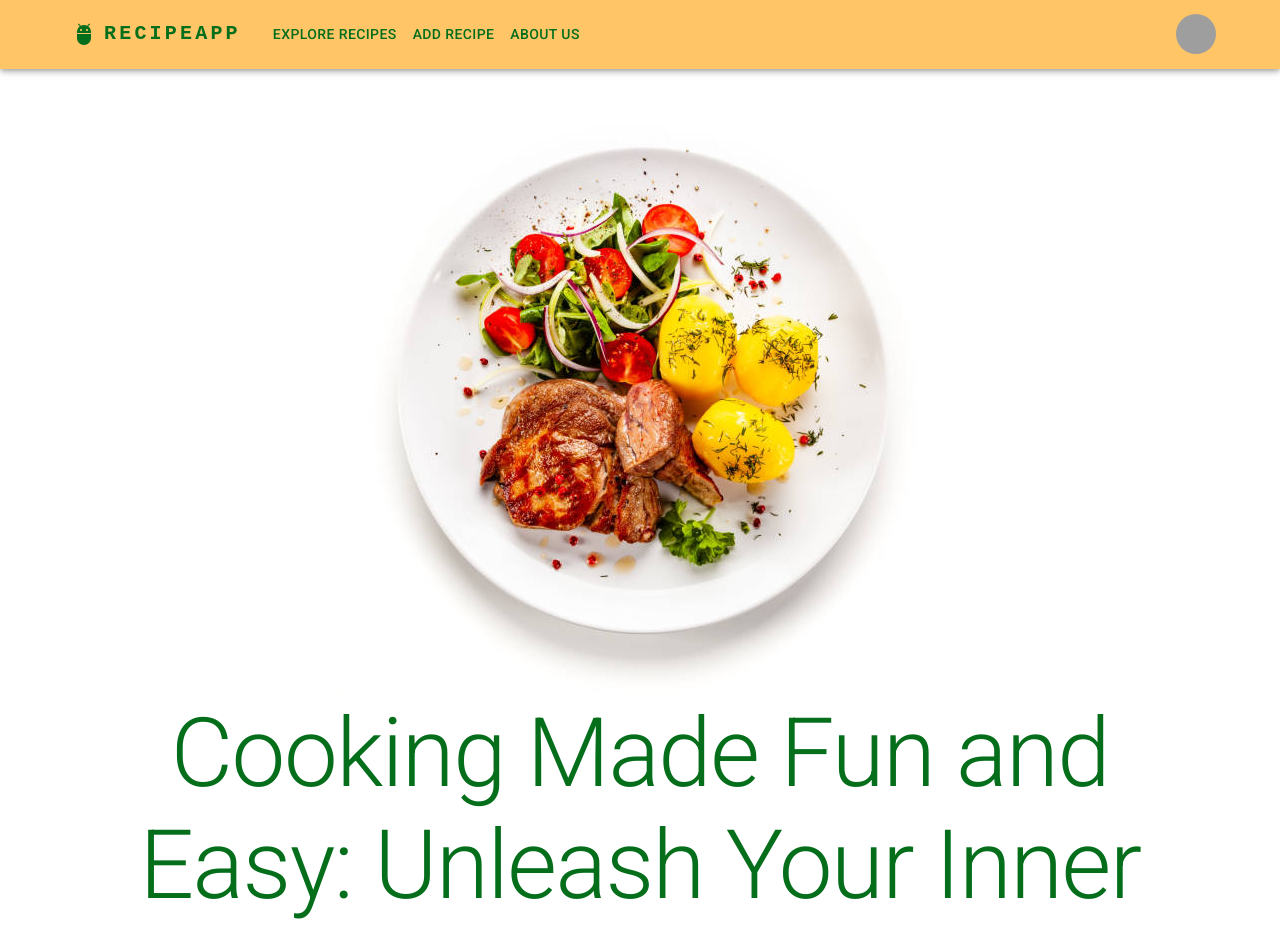
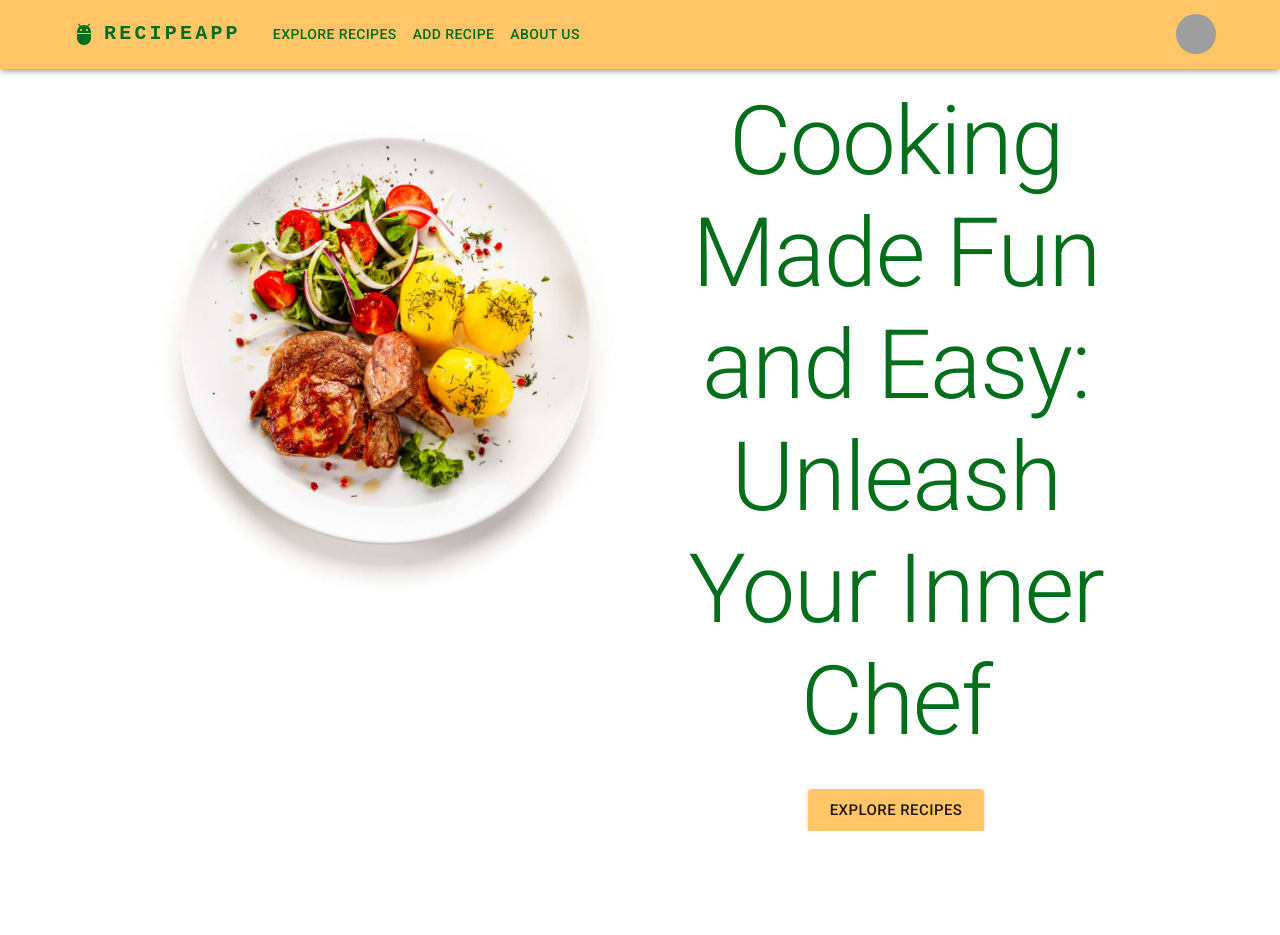
Before and after one commit to nlanzo/recipe-app, a React (Vite) app: page / in a window 1280 px wide. Shown: the top 935 px of the page. After the commit the page ends 831 px from the top, so only its background shows below. Built offline with nearby package versions, Linux system fonts and the light colour scheme; grey boxes are pictures that could not be loaded.

Commit message:
Refactor Home component layout for improved structure and styling

```diff
--- a/src/pages/Home.tsx
+++ b/src/pages/Home.tsx
@@ -11,13 +11,15 @@ export default function Home() {
 
   return (
     <Box component="div" sx={{ width: 0.8, margin: "auto" }}>
-      <Grid container justifyContent="center" alignItems="stretch">
+      <Grid container>
         {/* Splash Image */}
+        <Grid size={6}>
           <img
             src="./plate-of-food.jpg"
             alt="Plate of meat, potatoes, and salad"
           />
-
+        </Grid>
+        <Grid size={6}>
           {/* Website Description */}
           <Typography
             variant="h1"
@@ -31,6 +33,7 @@ export default function Home() {
 
           {/* Button to View Recipes */}
           <Button
+            sx={{ margin: "auto", display: "block", marginTop: 4 }}
             variant="contained"
             size="large"
             onClick={handleViewRecipesClick}
@@ -38,6 +41,7 @@ export default function Home() {
             Explore Recipes
           </Button>
         </Grid>
+      </Grid>
     </Box>
   )
 }
```
Lines whose indentation alone changed are shown as unchanged.
